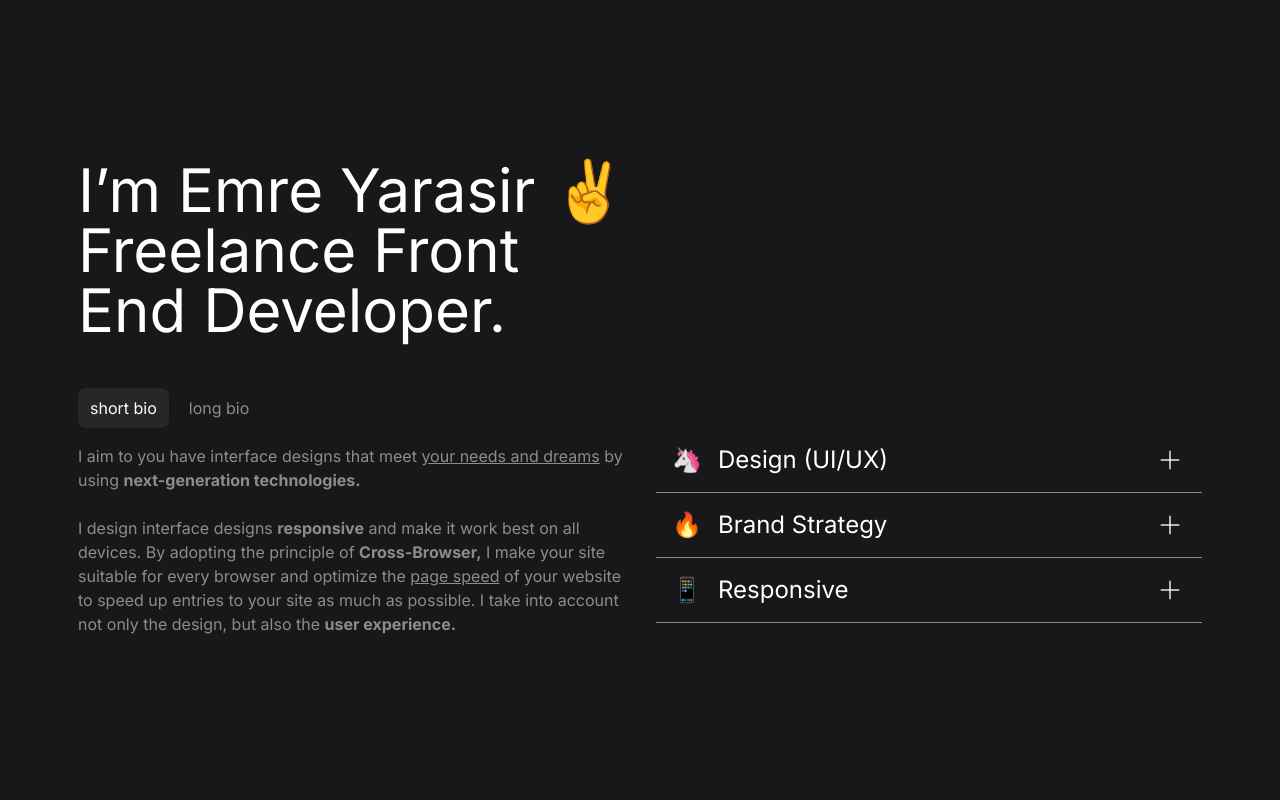
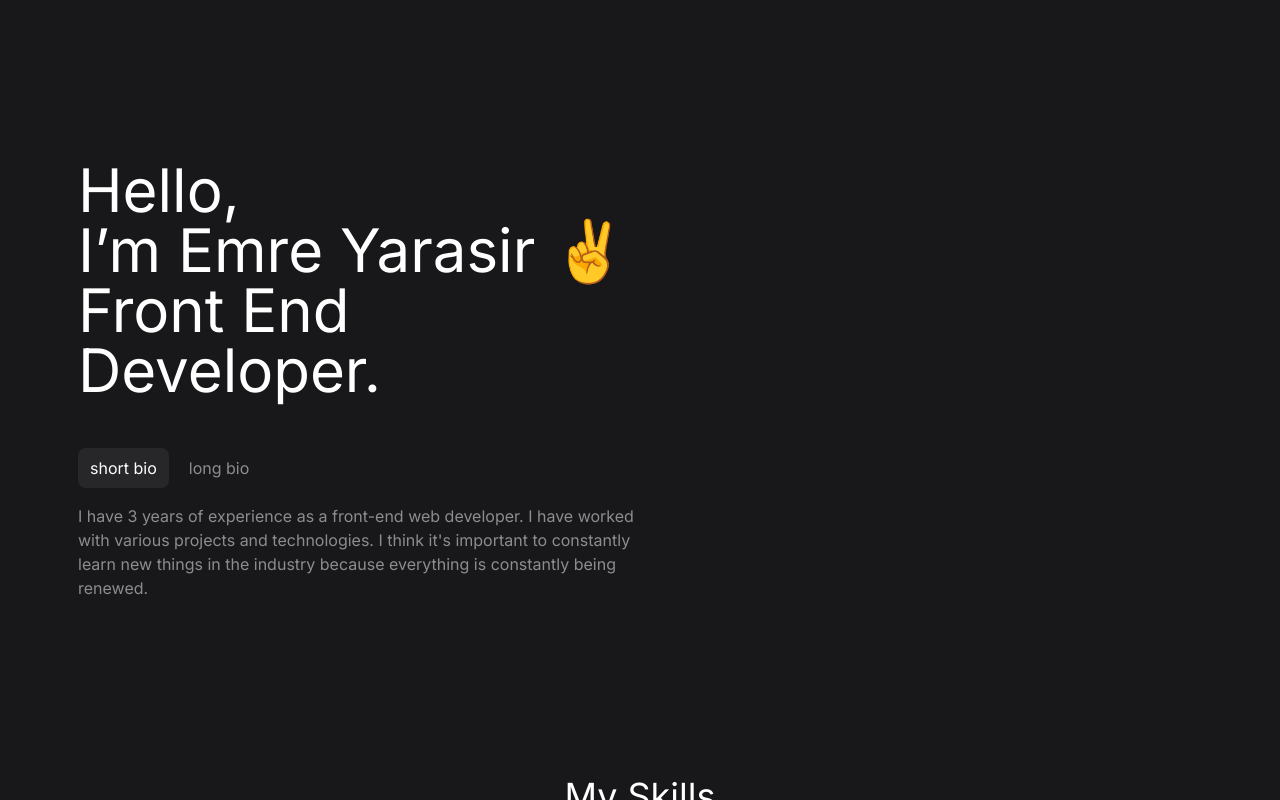
Before and after one commit to viowins/portfolio, a Vue app: page / in a window 1280 px wide. Both pictures are taken after a click on the button "short bio". Shown: the top 800 px of the page. Built offline with nearby package versions, Linux system fonts and the light colour scheme.

Commit message:
refactor: Update Hero and Bio components

```diff
--- a/src/components/Bio.vue
+++ b/src/components/Bio.vue
@@ -2,7 +2,7 @@
 import { onMounted, reactive } from "vue";
 
 const data = reactive({
-  isSwitch: false,
+  isSwitch: true,
 });
 </script>
 
@@ -39,14 +39,10 @@ const data = reactive({
         data.isSwitch ? 'hidden animate-fadeOut_50' : 'block animate-fadeIn_50'
       "
     >
-      I aim to you have interface designs that meet
-      <u>your needs and dreams</u> by using <b>next-generation technologies.</b
-      ><br /><br />
-      I design interface designs <b>responsive</b> and make it work best on all
-      devices. By adopting the principle of <b>Cross-Browser,</b> I make your
-      site suitable for every browser and optimize the <u>page speed</u> of your
-      website to speed up entries to your site as much as possible. I take into
-      account not only the design, but also the <b>user experience.</b>
+      I have 3 years of experience as a front-end web developer. I have worked
+      with various projects and technologies. I think it's important to
+      constantly learn new things in the industry because everything is
+      constantly being renewed.
     </p>
     <p
       id="longBio"
@@ -58,18 +54,16 @@ const data = reactive({
       "
       :style="data.isSwitch ? `max-height: 1000px` : 'max-height:0px'"
     >
-      I aim to you have interface designs that meet
-      <u>your needs and dreams</u> by using <b>next-generation technologies.</b
-      ><br /><br />
-      I design interface designs <b>responsive</b> and make it work best on all
-      devices. By adopting the principle of <b>Cross-Browser,</b> I make your
-      site suitable for every browser and optimize the <u>page speed</u> of your
-      website to speed up entries to your site as much as possible. I take into
-      account not only the design, but also the <b>user experience.</b> I like
-      to approach projects <u>professionally.</u> Because things are moving on
-      track and it's <u>working faster.</u> If you have an interesting project,
-      this will be a job that I will enjoy for me.<br /><br />
-      <b>I can't wait to work together...</b>
+    I have 3 years of experience as a front-end web developer. I have worked
+      with various projects and technologies. I think it's important to
+      constantly learn new things in the industry because everything is
+      constantly being renewed.
+      <br /><br />
+      I am always open to innovation and like to work with teammates and share
+      things. Since I have a perfectionist spirit, I want to do my best in the
+      projects I work on. I have advanced knowledge of JavaScript, React and
+      Next.JS, as well as knowledge of context, hook, Rest API and redux. I
+      worked on projects that are the base of WordPress, Craft and Statamic CMS.
     </p>
   </div>
 </template>
--- a/src/components/Hero.vue
+++ b/src/components/Hero.vue
@@ -11,30 +11,13 @@ import Accordion from "./Accordion.vue";
       <div class="">
         <div>
           <h1 class="text-6xl w-full lg:w-6/12">
-            I’m Emre Yarasir ✌️ Freelance Front End Developer.
+            Hello, <br /> I’m Emre Yarasir ✌️ Front End Developer.
           </h1>
         </div>
         <div class="flex flex-col lg:flex-row mt-12 gap-4 lg:gap-8">
           <div class="w-full lg:w-6/12 relative">
             <Bio />
           </div>
-          <div class="relative w-full lg:w-6/12">
-            <div class="relative mt-10">
-              <Accordion emoji="🦄" title="Design (UI/UX)"
-                >Increase the functionality of your website by prioritizing both
-                the interface and the user experience.</Accordion
-              >
-              <Accordion emoji="🔥" title="Brand Strategy"
-                >Have a trendy and modern interface design by keeping your brand
-                strategies at the forefront.</Accordion
-              >
-              <Accordion emoji="📱" title="Responsive"
-                >Provide a useful website for your users or customers by
-                optimizing on every device with your responsive website
-                interface.</Accordion
-              >
-            </div>
-          </div>
         </div>
       </div>
     </div>
--- a/src/components/Skills.vue
+++ b/src/components/Skills.vue
@@ -31,8 +31,8 @@
         :class="data.isSwitch ? '-translate-x-2/4' : '-translate-x-0'"
         :style="
           data.isSwitch
-            ? `max-height: ${data.getTrueHeight}px`
-            : `max-height: calc(${data.getFalseHeight}px + 20px)`
+            ? `height: ${data.getTrueHeight + 40}px`
+            : `height: ${data.getFalseHeight + 40}px`
         "
       >
         <div class="w-2/4">
@@ -48,19 +48,27 @@
               >JavaScript is a scripting or programming language that allows you
               to implement complex features on web pages.</Card
             >
-            <Card title="PHP" setIcon="php" setLevel="Entry Level"
+            <Card title="PHP" setIcon="php" setLevel="Intermediate"
               >PHP code is executed on the server.</Card
             >
           </div>
         </div>
         <div class="w-2/4">
           <div id="contentTrue" class="divide-y divide-zinc-800">
+            <Card title="React JS" setIcon="react" setLevel="Expert"
+              >A JavaScript library for building user interfaces</Card
+            >
+            <Card title="Next JS" setIcon="next" setLevel="Expert"
+              >Next.js is a React framework for building full-stack web
+              applications. You use React Components to build user interfaces,
+              and Next.js for additional features and optimizations.</Card
+            >
             <Card title="Tailwind CSS" setIcon="tailwind" setLevel="Expert"
               >A utility-first CSS framework packed with classes like
               <b>flex, pt-4, text-center</b> and <b>rotate-90</b> that can be
               composed to build any design, directly in your markup.</Card
             >
-            <Card title="Vue JS" setIcon="vue" setLevel="Intermediate"
+            <Card title="Vue JS" setIcon="vue" setLevel="Entry Level"
               >An approachable, performant and versatile framework for building
               web user interfaces.</Card
             >
@@ -70,19 +78,14 @@
               components, and bring projects to life with powerful JavaScript
               plugins.</Card
             >
-            <Card title="React JS" setIcon="react" setLevel="Intermediate"
-              >A JavaScript library for building user interfaces</Card
-            >
-            <Card title="Chakra UI" setIcon="chakra" setLevel="Expert"
-              >Chakra UI is a simple, modular and accessible component library
-              that gives you the building blocks you need to build your React
-              applications.</Card
+            <Card title="astro" setIcon="chakra" setLevel="Entry Level"
+              >Astro is a JavaScript web framework optimized for building fast, content-driven websites.</Card
             >
             <Card
               class="h-[125px]"
               title="Wordpress"
               setIcon="wordpress"
-              setLevel="Entry Level"
+              setLevel="Expert"
               >WordPress is open source software you can use to create a
               beautiful website, blog, or app.</Card
             >
```
Also changed, not shown: src/components/Icon.vue (+78 -0 lines), 1 other file (tests, documents, lock files or other folders).
